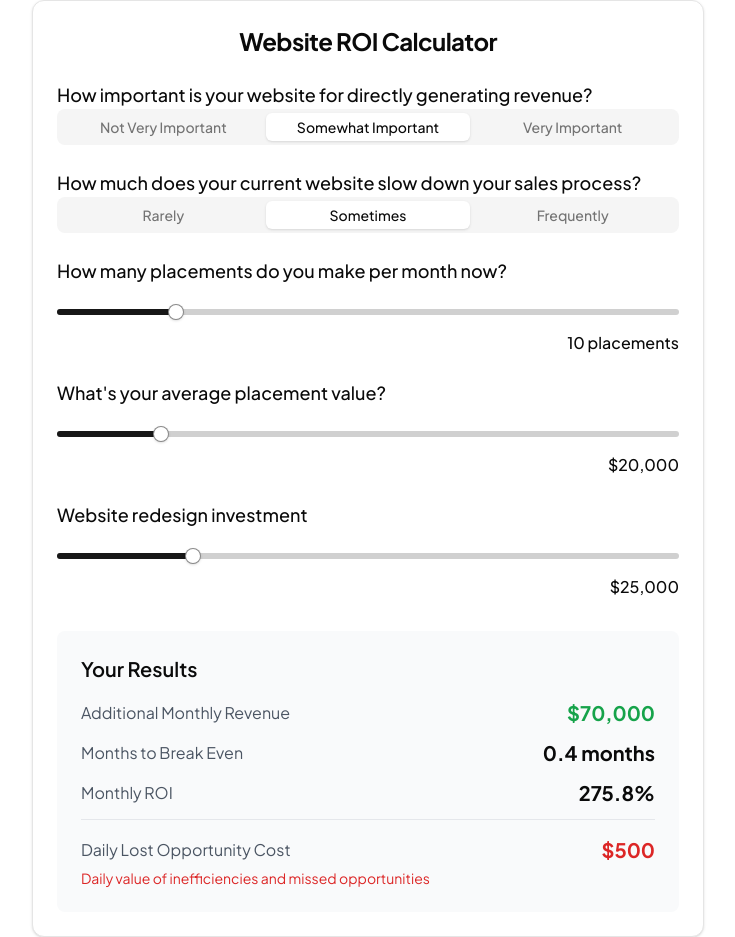
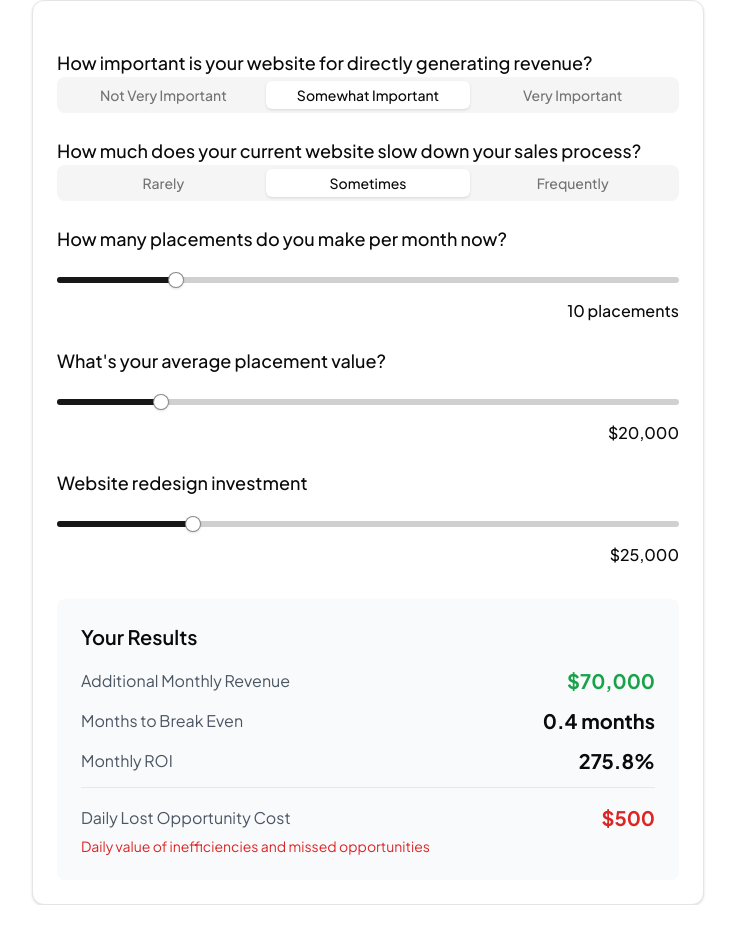
Before and after one commit to upfront-operations/pipeline-calc, a Next.js app: page / in a window 1280 px wide. Shown: the whole page, without its empty margins (272-1007 px from the left). After the commit the page ends 905 px from the top, so only its background shows below. Built offline with nearby package versions, Linux system fonts and the light colour scheme.

Commit message:
remove header text

```diff
--- a/app/page.tsx
+++ b/app/page.tsx
@@ -126,7 +126,6 @@ const ROICalculator = () => {
   return (
     <Card className="w-full max-w-2xl mx-auto">
       <CardHeader>
-        <CardTitle className="text-2xl font-bold text-center">Website ROI Calculator</CardTitle>
       </CardHeader>
       <CardContent className="space-y-8">
         <div className="space-y-6">
```
